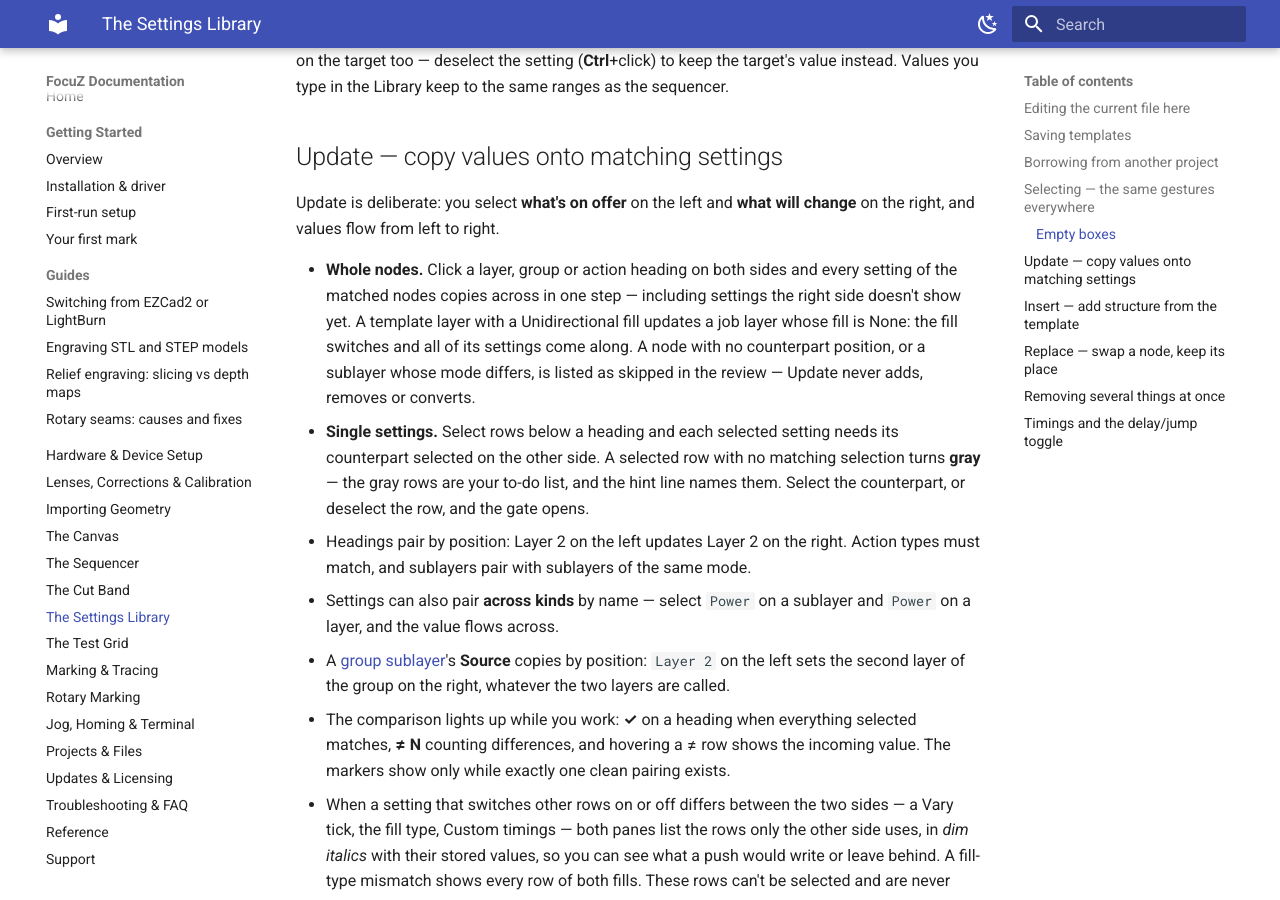
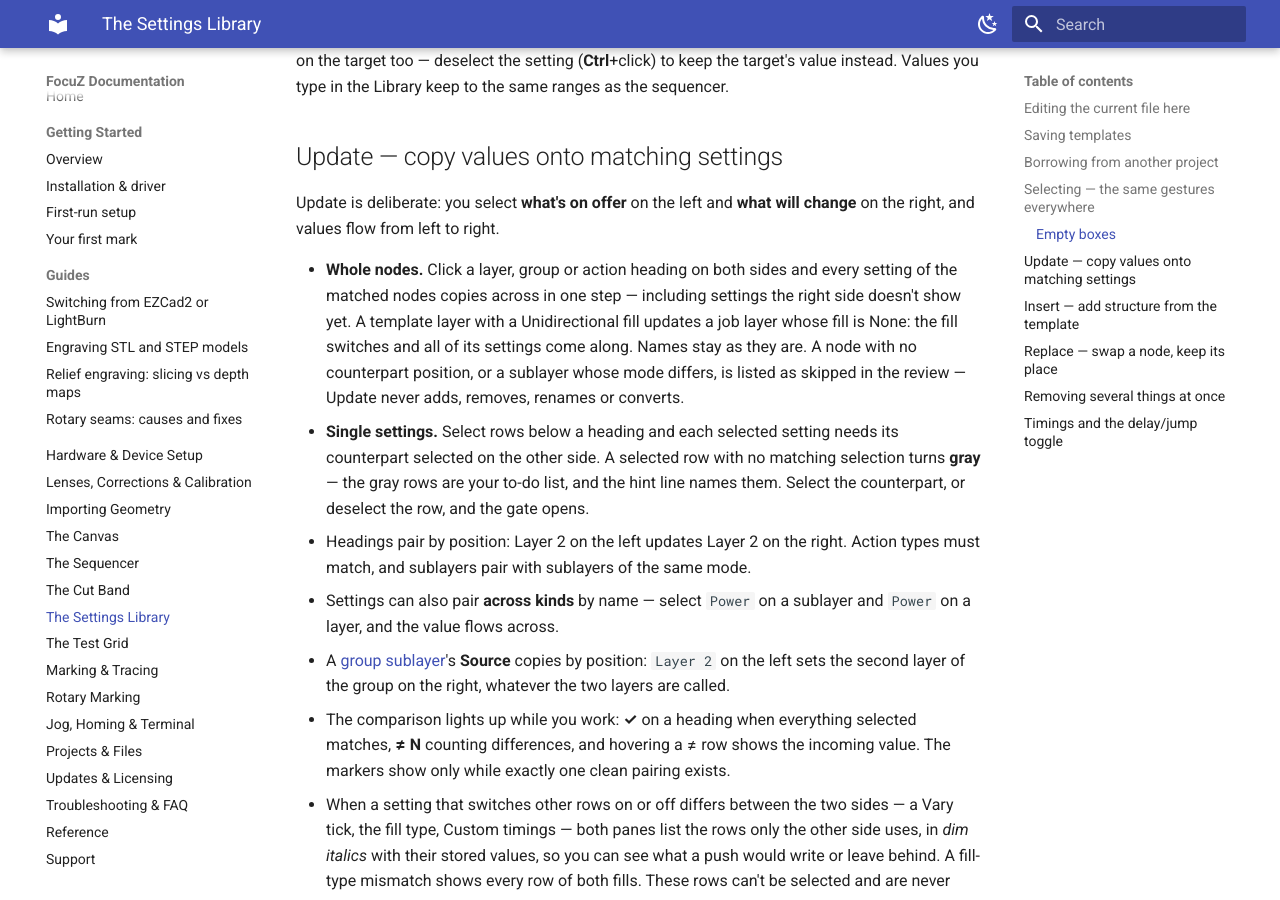
Before and after one commit to Lokahi-Shop/focuz-docs, an MkDocs documentation site: the page built from docs/library.md, in a window 1280 px wide and 900 px high, scrolled down 2469 px. Built offline with MkDocs 1.6.1 and Material for MkDocs 9.7.7, drawn with Linux system fonts in a browser that asks for light colours.

Commit message:
Library: a whole-node Update keeps names
Co-Authored-By: Claude Fable 5.1 <noreply@anthropic.com>

```diff
--- a/docs/library.md
+++ b/docs/library.md
@@ -98,8 +98,9 @@ right, and values flow from left to right.
 - **Whole nodes.** Click a layer, group or action heading on both sides and every setting of the
   matched nodes copies across in one step — including settings the right side doesn't show yet. A
   template layer with a Unidirectional fill updates a job layer whose fill is None: the fill
-  switches and all of its settings come along. A node with no counterpart position, or a sublayer
-  whose mode differs, is listed as skipped in the review — Update never adds, removes or converts.
+  switches and all of its settings come along. Names stay as they are. A node with no counterpart
+  position, or a sublayer whose mode differs, is listed as skipped in the review — Update never
+  adds, removes, renames or converts.
 - **Single settings.** Select rows below a heading and each selected setting needs its counterpart
   selected on the other side. A selected row with no matching selection turns **gray** — the gray
   rows are your to-do list, and the hint line names them. Select the counterpart, or deselect the
```
